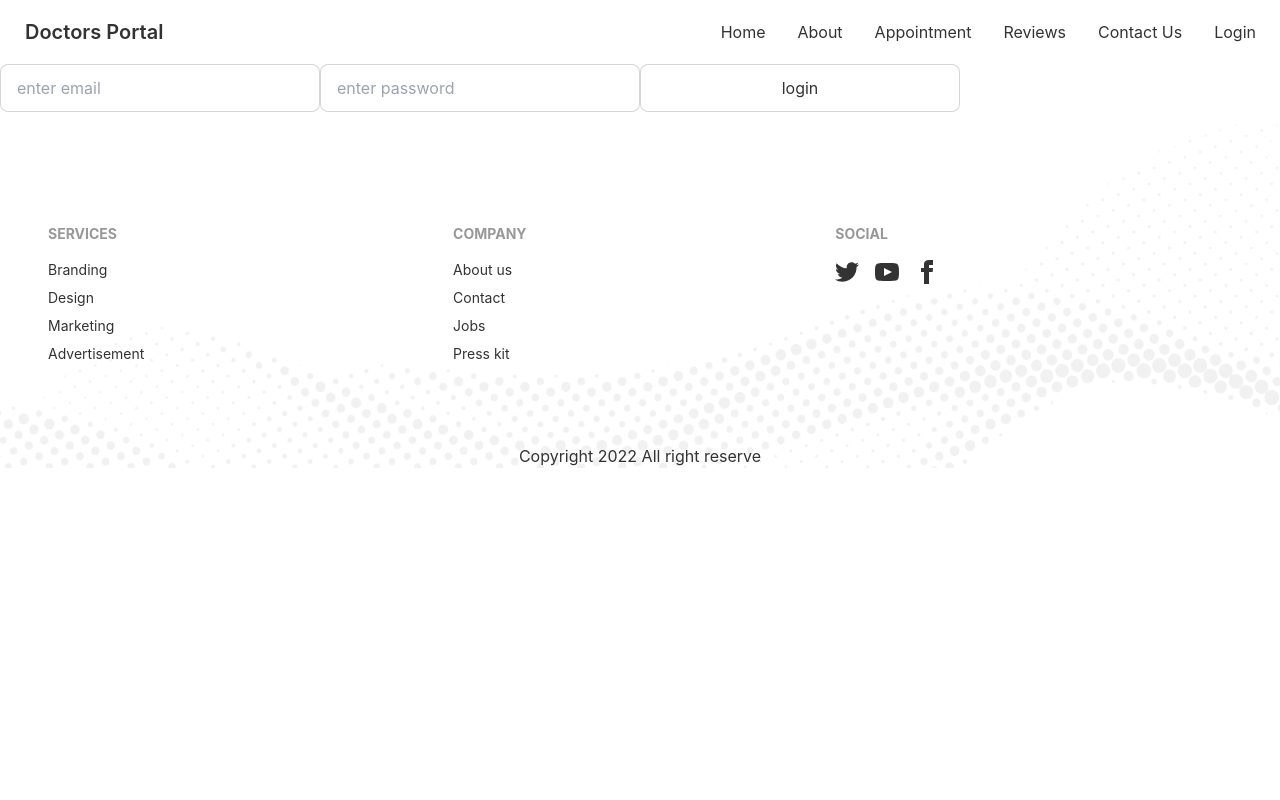
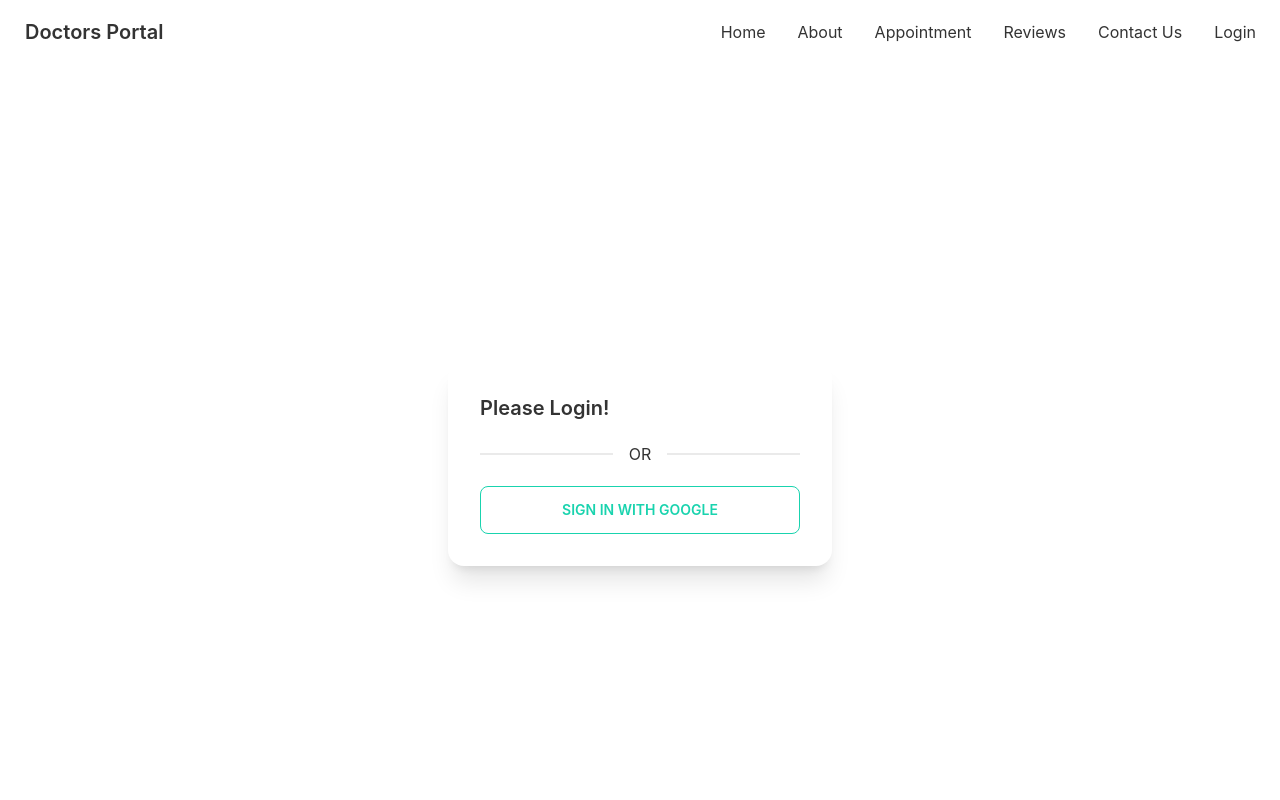
Before and after one commit to ab-siddiq/react-express-doctors-portal, a React (Create React App) app: page /login in a window 1280 px wide. Shown: the top 800 px of the page. Built offline with nearby package versions, Linux system fonts and the light colour scheme.

Commit message:
add google sign in

```diff
--- a/package.json
+++ b/package.json
@@ -13,6 +13,7 @@
     "react-day-picker": "^8.0.5",
     "react-dom": "^18.1.0",
     "react-firebase-hooks": "^5.0.3",
+    "react-hook-form": "^7.31.3",
     "react-router-dom": "^6.3.0",
     "react-scripts": "5.0.1",
     "web-vitals": "^2.1.4"
--- a/src/Pages/Login/Login.js
+++ b/src/Pages/Login/Login.js
@@ -1,27 +1,30 @@
 import React, { useState } from "react";
+import auth from "../../firebase.init";
+import { useSignInWithGoogle } from "react-firebase-hooks/auth";
+const Login = () => {
+  // const [user, setUser] = useState({});
+  const [signInWithGoogle, user, loading, error] =
+    useSignInWithGoogle(auth);
 
-const Login = () => {
-  const [user, setUser] = useState({});
+  // const handleLoginSubmit = (e) => {
+  //   e.preventDefault();
+  //   const user = e.target.email.value;
+  //   const password = e.target.password.value;
+  //   const users = { user, password };
 
-  const handleLoginSubmit = (e) => {
-    e.preventDefault();
-    const user = e.target.email.value;
-    const password = e.target.password.value;
-    const users = { user, password };
-
-    fetch("http://localhost:5000/user", {
-      method: "POST",
-      headers: {
-        "content-type": "application/json",
-      },
-      body: JSON.stringify(users),
-    })
-      .then((res) => res.json())
-      .then((data) => console.log(data));
-  };
+  //   fetch("http://localhost:5000/user", {
+  //     method: "POST",
+  //     headers: {
+  //       "content-type": "application/json",
+  //     },
+  //     body: JSON.stringify(users),
+  //   })
+  //     .then((res) => res.json())
+  //     .then((data) => console.log(data));
+  // };
   return (
-    <div className="">
-      <form onSubmit={handleLoginSubmit}>
+    <div className="flex justify-center items-center h-screen">
+      {/* <form onSubmit={handleLoginSubmit}>
         <input
           type="email"
           name="email"
@@ -40,7 +43,19 @@ const Login = () => {
           value="login"
           class="input input-bordered w-full max-w-xs"
         />
-      </form>
+      </form> */}
+      <div class="card w-96 bg-base-100 shadow-xl">
+        <div class="card-body">
+          <h2 class="card-title">Please Login!</h2>
+          <div class="divider">OR</div>
+          <button
+            class="btn btn-outline btn-secondary"
+            onClick={()=>signInWithGoogle()}
+          >
+            Sign in with Google
+          </button>
+        </div>
+      </div>
     </div>
   );
 };
--- a/src/firebase.init.js
+++ b/src/firebase.init.js
@@ -6,12 +6,18 @@ import {getAuth} from "firebase/auth";
 
 // Your web app's Firebase configuration
 const firebaseConfig = {
-  apiKey: REACT_APP_API_KEY,
-  authDomain: REACT_APP_AUTH_DOMAIN,
-  projectId: REACT_APP_PROJECT_ID,
-  storageBucket: REACT_APP_STORAGE_BUCKET,
-  messagingSenderId: REACT_APP_MESSAGING_SENDER_ID,
-  appId: REACT_APP_APPID,
+  //   apiKey: process.env.REACT_APP_API_KEY,
+  //   authDomain: process.env.REACT_APP_AUTH_DOMAIN,
+  //   projectId: process.env.REACT_APP_PROJECT_ID,
+  //   storageBucket: process.env.REACT_APP_STORAGE_BUCKET,
+  //   messagingSenderId: process.env.REACT_APP_MESSAGING_SENDER_ID,
+  //   appId: process.env.REACT_APP_APP_ID,
+  apiKey: "AIzaSyCMaOJG8qAVjG-5H7cv-KhqYs_xBH3PnIU",
+  authDomain: "react-express-mongo-doc-portal.firebaseapp.com",
+  projectId: "react-express-mongo-doc-portal",
+  storageBucket: "react-express-mongo-doc-portal.appspot.com",
+  messagingSenderId: "464764437138",
+  appId: "1:464764437138:web:b68ad474a0e9e5ba805c4b",
 };
 
 // Initialize Firebase
```
Also changed, not shown: 1 other file (tests, documents, lock files or other folders).
